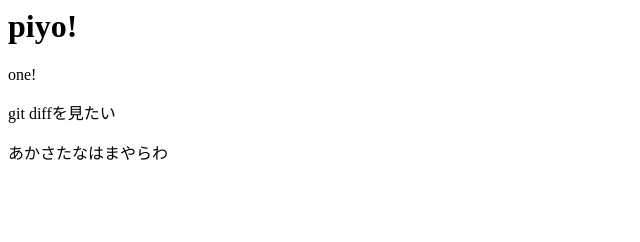
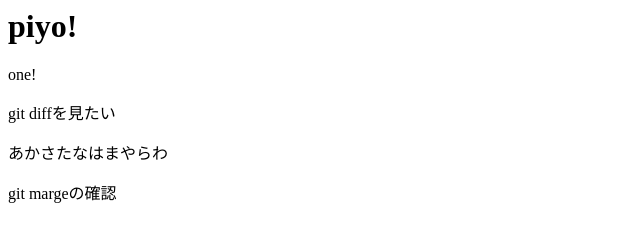
Before and after one commit to rmorimoto2/git_tutorial, a plain HTML site: page index.html in a window 1280 px wide. Shown: the whole page, without its empty margins (0-640 px from the left). Drawn offline with Linux system fonts and the light colour scheme.

Commit message:
Update index.html
git margeを追記

```diff
--- a/index.html
+++ b/index.html
@@ -2,3 +2,4 @@
 <p>one!<p>
 <p>git diffを見たい<p>
 <p>あかさたなはまやらわ<p>
+<p>git margeの確認</p>
```
